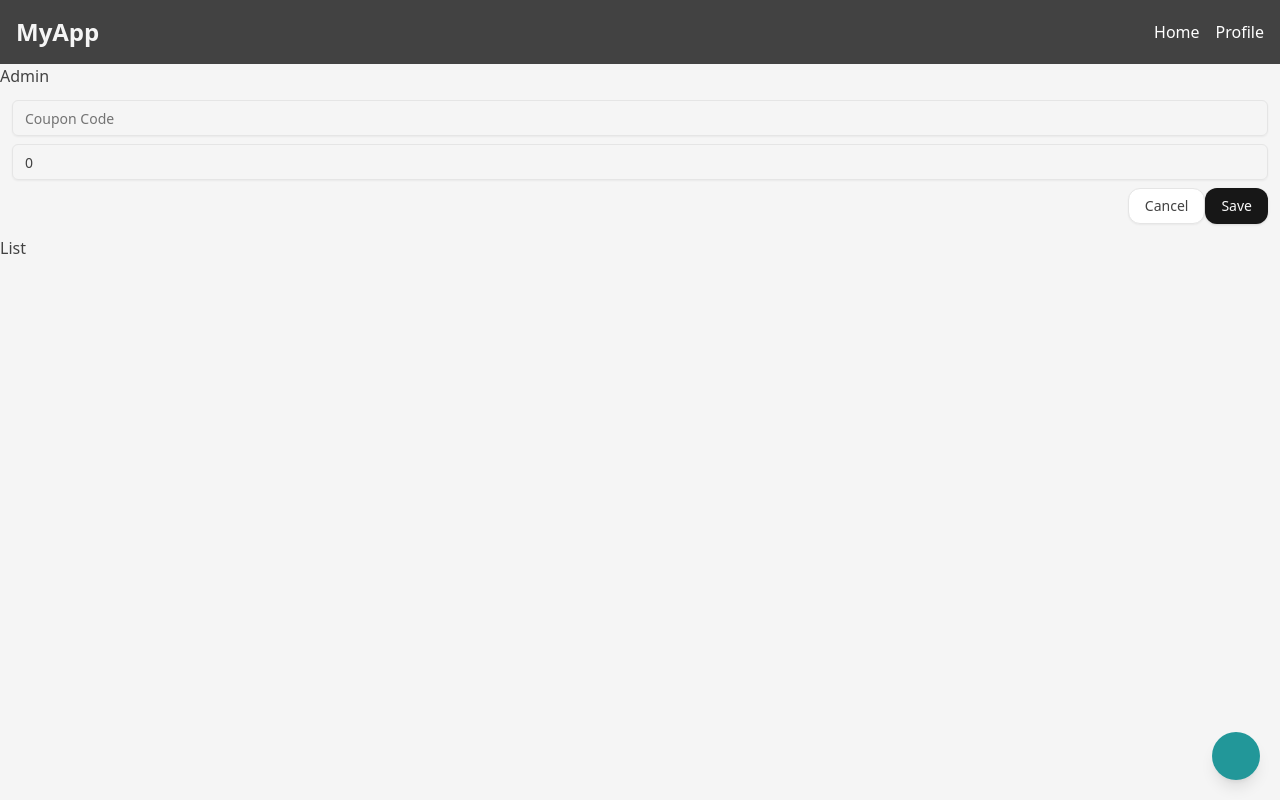
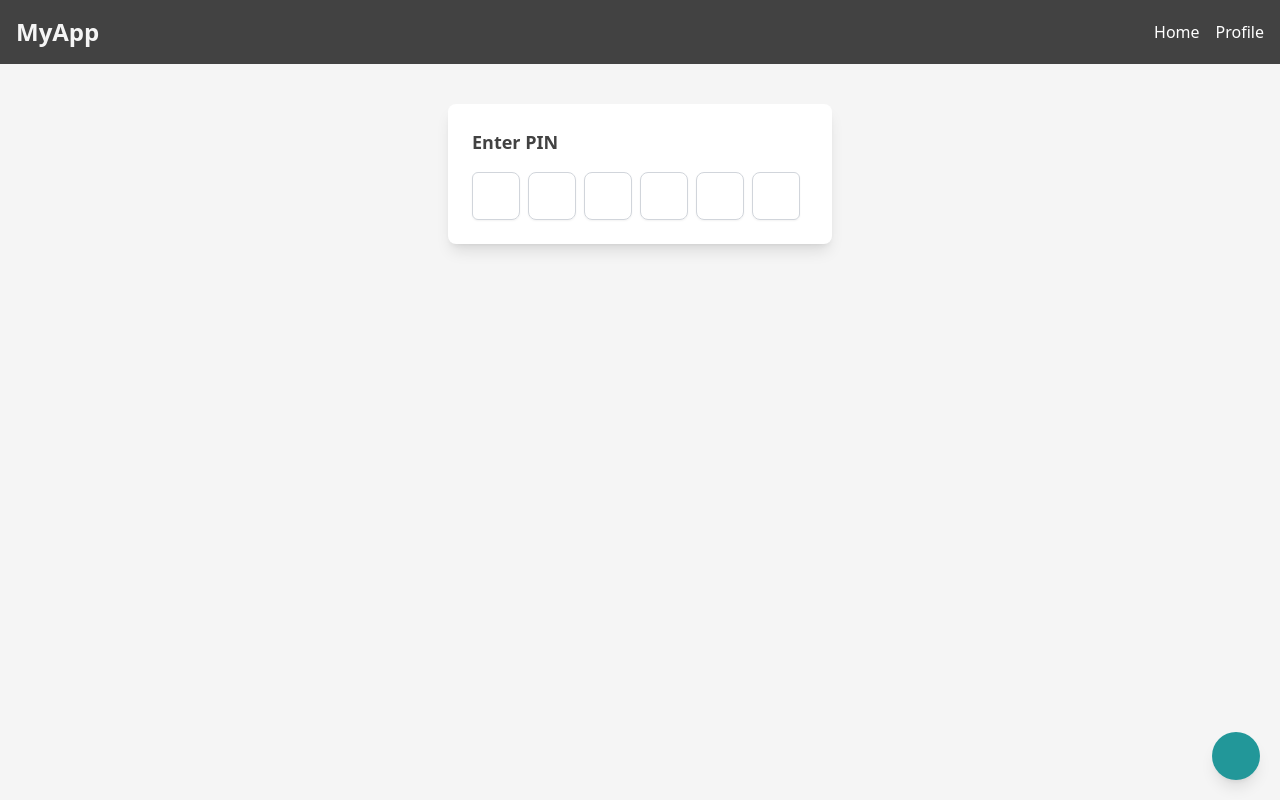
Before and after one commit to venomnotdead/uniblox_assignment, a Next.js app: page /admin in a window 1280 px wide. Built offline with nearby package versions, Linux system fonts and the light colour scheme; some icons are missing.

Commit message:
updated admin ui and fix login issue

```diff
--- a/package.json
+++ b/package.json
@@ -19,6 +19,7 @@
     "axios": "^1.7.7",
     "class-variance-authority": "^0.7.0",
     "clsx": "^2.1.1",
+    "input-otp": "^1.2.4",
     "lucide-react": "^0.441.0",
     "next": "14.2.11",
     "react": "^18",
--- a/src/app/admin/page.tsx
+++ b/src/app/admin/page.tsx
@@ -4,6 +4,12 @@
 import React, { useEffect, useState } from 'react'
 import { Icon } from '@iconify/react'
 import BillingCard from '@/components/rendered/product/billingCard'
+import {
+    InputOTP,
+    InputOTPGroup,
+    InputOTPSeparator,
+    InputOTPSlot,
+} from "@/components/ui/input-otp"
 
 const Page = () => {
     const [coupon, setCoupon] = useState({
@@ -12,6 +18,8 @@
     })
     const [savedCoupon, setSavedCoupon] = useState(false)
     const [billingList, setBillingList] = useState([])
+    const [pass, setPassword] = useState<number | null>()
+    const [authenticated, setAuthenticated] = useState<boolean>(false)
 
     useEffect(() => {
         const preCoupon = localStorage.getItem('coupon')
@@ -56,7 +64,39 @@
         localStorage.removeItem('coupon')
     }
 
+    const handleVerify = () => {
+        if (pass == 123456) {
+            setAuthenticated(true)
+            return
+        }
+        setPassword(null)
+        alert('Invalid pin entered')
+    }
+    useEffect(() => {
+        if (String(pass).length == 6)
+            handleVerify()
+    }, [pass])
+
     return (
+        <>
+            {
+                !authenticated ?<div className="p-4">
+                <div className="bg-white p-6 shadow-lg rounded-lg mt-6 max-w-sm mx-auto">
+                  <div className="text-lg font-semibold mb-4">Enter PIN</div>
+                  <InputOTP maxLength={6} onChange={(e) => setPassword(Number(e))}>
+                    <InputOTPGroup className="flex space-x-2">
+                      <InputOTPSlot index={0} className="w-12 h-12 border border-gray-300 rounded-lg text-center text-xl font-medium focus:outline-none focus:ring-2 focus:ring-blue-500" />
+                      <InputOTPSlot index={1} className="w-12 h-12 border border-gray-300 rounded-lg text-center text-xl font-medium focus:outline-none focus:ring-2 focus:ring-blue-500" />
+                      <InputOTPSlot index={2} className="w-12 h-12 border border-gray-300 rounded-lg text-center text-xl font-medium focus:outline-none focus:ring-2 focus:ring-blue-500" />
+                      <InputOTPSlot index={3} className="w-12 h-12 border border-gray-300 rounded-lg text-center text-xl font-medium focus:outline-none focus:ring-2 focus:ring-blue-500" />
+                      <InputOTPSlot index={4} className="w-12 h-12 border border-gray-300 rounded-lg text-center text-xl font-medium focus:outline-none focus:ring-2 focus:ring-blue-500" />
+                      <InputOTPSlot index={5} className="w-12 h-12 border border-gray-300 rounded-lg text-center text-xl font-medium focus:outline-none focus:ring-2 focus:ring-blue-500" />
+                    </InputOTPGroup>
+                  </InputOTP>
+                </div>
+              </div>
+                    :
+
                     <div>
                         <div>
                             Admin
@@ -106,6 +146,8 @@
                             </div>
                         </div>
                     </div>
+            }
+        </>
     )
 }
 
--- /dev/null
+++ b/src/components/ui/input-otp.tsx
@@ -0,0 +1,71 @@
+"use client"
+
+import * as React from "react"
+import { DashIcon } from "@radix-ui/react-icons"
+import { OTPInput, OTPInputContext } from "input-otp"
+
+import { cn } from "@/lib/utils"
+
+const InputOTP = React.forwardRef<
+  React.ElementRef<typeof OTPInput>,
+  React.ComponentPropsWithoutRef<typeof OTPInput>
+>(({ className, containerClassName, ...props }, ref) => (
+  <OTPInput
+    ref={ref}
+    containerClassName={cn(
+      "flex items-center gap-2 has-[:disabled]:opacity-50",
+      containerClassName
+    )}
+    className={cn("disabled:cursor-not-allowed", className)}
+    {...props}
+  />
+))
+InputOTP.displayName = "InputOTP"
+
+const InputOTPGroup = React.forwardRef<
+  React.ElementRef<"div">,
+  React.ComponentPropsWithoutRef<"div">
+>(({ className, ...props }, ref) => (
+  <div ref={ref} className={cn("flex items-center", className)} {...props} />
+))
+InputOTPGroup.displayName = "InputOTPGroup"
+
+const InputOTPSlot = React.forwardRef<
+  React.ElementRef<"div">,
+  React.ComponentPropsWithoutRef<"div"> & { index: number }
+>(({ index, className, ...props }, ref) => {
+  const inputOTPContext = React.useContext(OTPInputContext)
+  const { char, hasFakeCaret, isActive } = inputOTPContext.slots[index]
+
+  return (
+    <div
+      ref={ref}
+      className={cn(
+        "relative flex h-9 w-9 items-center justify-center border-y border-r border-neutral-200 text-sm shadow-sm transition-all first:rounded-l-md first:border-l last:rounded-r-md dark:border-neutral-800",
+        isActive && "z-10 ring-1 ring-neutral-950 dark:ring-neutral-300",
+        className
+      )}
+      {...props}
+    >
+      {char}
+      {hasFakeCaret && (
+        <div className="pointer-events-none absolute inset-0 flex items-center justify-center">
+          <div className="h-4 w-px animate-caret-blink bg-neutral-950 duration-1000 dark:bg-neutral-50" />
+        </div>
+      )}
+    </div>
+  )
+})
+InputOTPSlot.displayName = "InputOTPSlot"
+
+const InputOTPSeparator = React.forwardRef<
+  React.ElementRef<"div">,
+  React.ComponentPropsWithoutRef<"div">
+>(({ ...props }, ref) => (
+  <div ref={ref} role="separator" {...props}>
+    <DashIcon />
+  </div>
+))
+InputOTPSeparator.displayName = "InputOTPSeparator"
+
+export { InputOTP, InputOTPGroup, InputOTPSlot, InputOTPSeparator }
--- a/tailwind.config.ts
+++ b/tailwind.config.ts
@@ -20,6 +20,15 @@
         md: "calc(var(--radius) - 2px)",
         sm: "calc(var(--radius) - 4px)",
       },
+      keyframes: {
+        "caret-blink": {
+          "0%,70%,100%": { opacity: "1" },
+          "20%,50%": { opacity: "0" },
+        },
+      },
+    },
+    animation: {
+      "caret-blink": "caret-blink 1.25s ease-out infinite",
     },
   },
   plugins: [require("tailwindcss-animate")],
```
Also changed, not shown: 2 other files (tests, documents, lock files or other folders). Lines whose indentation alone changed are shown as unchanged.
